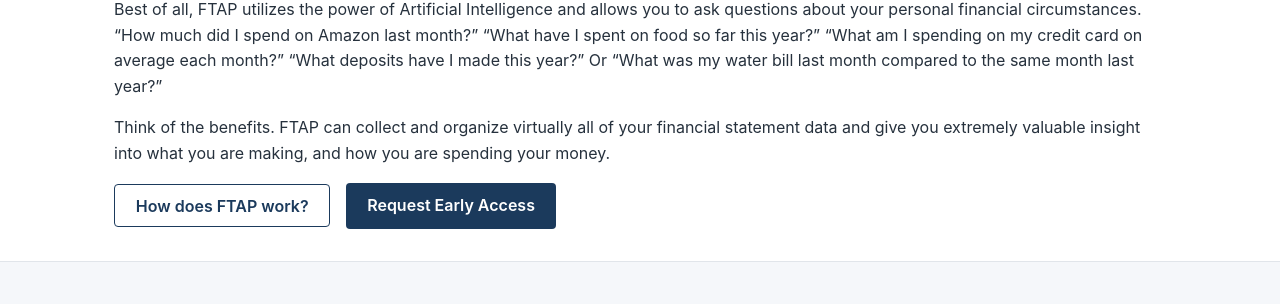
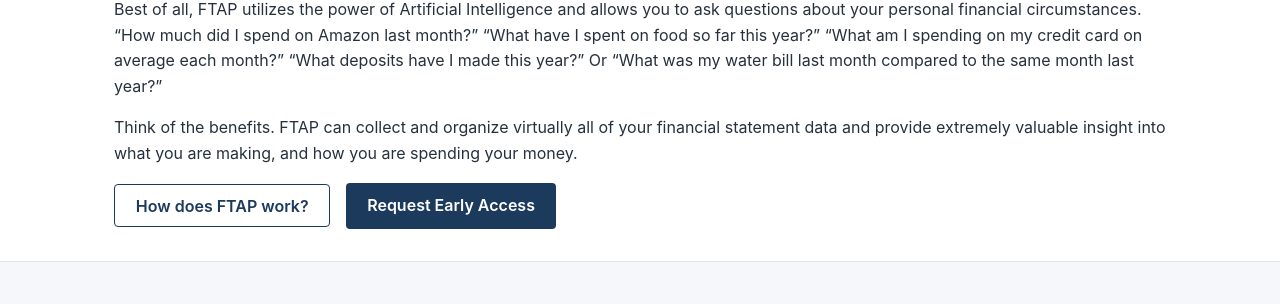
Before and after one commit to DrColorado/lucas-consulting-site, a Jekyll site: the page built from lucas-consulting-site/products/under-development.md, in a window 1280 px wide. Shown: the part 684-988 px from the top of the page. Built offline with Jekyll 4.4.1, drawn with Linux system fonts in a browser that asks for light colours.

Commit message:
Update under-development.md

```diff
--- a/lucas-consulting-site/products/under-development.md
+++ b/lucas-consulting-site/products/under-development.md
@@ -24,7 +24,7 @@ We're currently building new products. Here's what's in progress — check back
 
 Best of all, FTAP utilizes the power of Artificial Intelligence and allows you to ask questions about your personal financial circumstances. "How much did I spend on Amazon last month?" "What have I spent on food so far this year?" "What am I spending on my credit card on average each month?" "What deposits have I made this year?" Or "What was my water bill last month compared to the same month last year?"
 
-Think of the benefits. FTAP can collect and organize virtually all of your financial statement data and give you extremely valuable insight into what you are making, and how you are spending your money.
+Think of the benefits. FTAP can collect and organize virtually all of your financial statement data and provide extremely valuable insight into what you are making, and how you are spending your money.
 
 <div id="ftap-details" class="collapsible-details" markdown="1">
 
```
